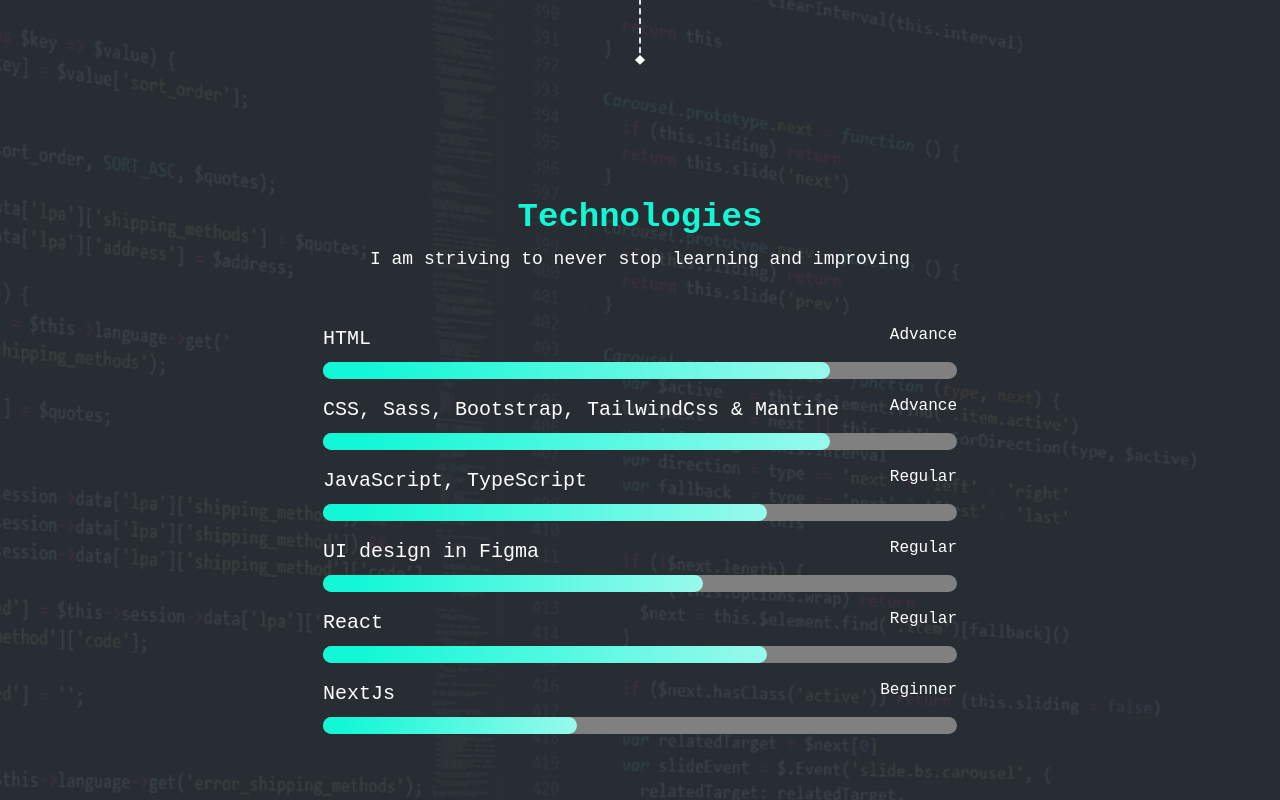
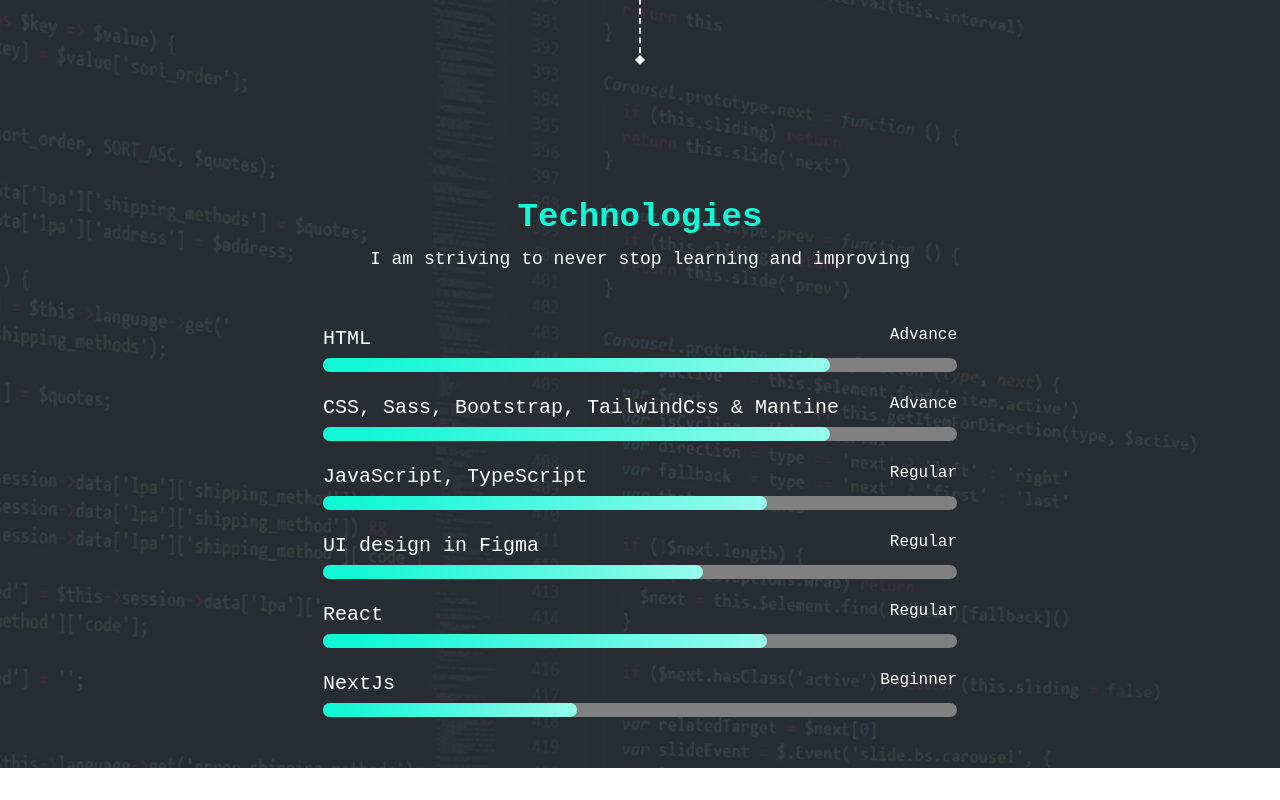
Before and after one commit to iamsabitak/Sabitas-Portfolio, a React (Vite) app: page / in a window 1280 px wide. Shown: the part 2174-2974 px from the top of the page. After the commit the page ends 2942 px from the top, so only its background shows below. Built offline with nearby package versions, Linux system fonts and the light colour scheme.

Commit message:
Style: Adjust the height

```diff
--- a/src/components/Skills.tsx
+++ b/src/components/Skills.tsx
@@ -39,11 +39,11 @@
               <Text>Advance</Text>
             </Flex>
             <Box
-              mt={8}
-              mb={15}
+              mt={4}
+              mb={20}
               w={"100%"}
               bg={"grey"}
-              h={17}
+              h={14}
               style={{ borderRadius: "20px" }}
             >
               <Box
@@ -51,7 +51,7 @@
                 bg={
                   "linear-gradient(90deg, rgba(18,247,214,1) 8%, rgba(152,250,236,1) 100%)"
                 }
-                h={17}
+                h={14}
                 style={{ borderRadius: "20px" }}
               ></Box>
             </Box>
@@ -60,11 +60,11 @@
               <Text>Advance</Text>
             </Flex>
             <Box
-              mt={8}
-              mb={15}
+              mt={4}
+               mb={20}
               w={"100%"}
               bg={"grey"}
-              h={17}
+              h={14}
               style={{ borderRadius: "20px" }}
             >
               <Box
@@ -72,7 +72,7 @@
                 bg={
                   "linear-gradient(90deg, rgba(18,247,214,1) 8%, rgba(152,250,236,1) 100%)"
                 }
-                h={17}
+                h={14}
                 style={{ borderRadius: "20px" }}
               ></Box>
             </Box>
@@ -81,11 +81,11 @@
               <Text>Regular</Text>
             </Flex>{" "}
             <Box
-              mt={8}
-              mb={15}
+              mt={4}
+               mb={20}
               w={"100%"}
               bg={"grey"}
-              h={17}
+              h={14}
               style={{ borderRadius: "20px" }}
             >
               <Box
@@ -93,7 +93,7 @@
                 bg={
                   "linear-gradient(90deg, rgba(18,247,214,1) 8%, rgba(152,250,236,1) 100%)"
                 }
-                h={17}
+                h={14}
                 style={{ borderRadius: "20px" }}
               ></Box>
             </Box>
@@ -102,11 +102,11 @@
               <Text>Regular</Text>
             </Flex>
             <Box
-              mt={8}
-              mb={15}
+              mt={4}
+               mb={20}
               w={"100%"}
               bg={"grey"}
-              h={17}
+              h={14}
               style={{ borderRadius: "20px" }}
             >
               <Box
@@ -114,7 +114,7 @@
                 bg={
                   "linear-gradient(90deg, rgba(18,247,214,1) 8%, rgba(152,250,236,1) 100%)"
                 }
-                h={17}
+                h={14}
                 style={{ borderRadius: "20px" }}
               ></Box>
             </Box>
@@ -123,11 +123,11 @@
               <Text>Regular</Text>
             </Flex>
             <Box
-              mt={8}
-              mb={15}
+              mt={4}
+               mb={20}
               w={"100%"}
               bg={"grey"}
-              h={17}
+              h={14}
               style={{ borderRadius: "20px" }}
             >
               <Box
@@ -135,7 +135,7 @@
                 bg={
                   "linear-gradient(90deg, rgba(18,247,214,1) 8%, rgba(152,250,236,1) 100%)"
                 }
-                h={17}
+                h={14}
                 style={{ borderRadius: "20px" }}
               ></Box>
             </Box>
@@ -144,11 +144,10 @@
               <Text>Beginner</Text>
             </Flex>
             <Box
-              mt={8}
-              mb={15}
+              mt={4}
               w={"100%"}
               bg={"grey"}
-              h={17}
+              h={14}
               style={{ borderRadius: "20px" }}
             >
               <Box
@@ -156,7 +155,7 @@
                 bg={
                   "linear-gradient(90deg, rgba(18,247,214,1) 8%, rgba(152,250,236,1) 100%)"
                 }
-                h={17}
+                h={14}
                 style={{ borderRadius: "20px" }}
               ></Box>
             </Box>
```
